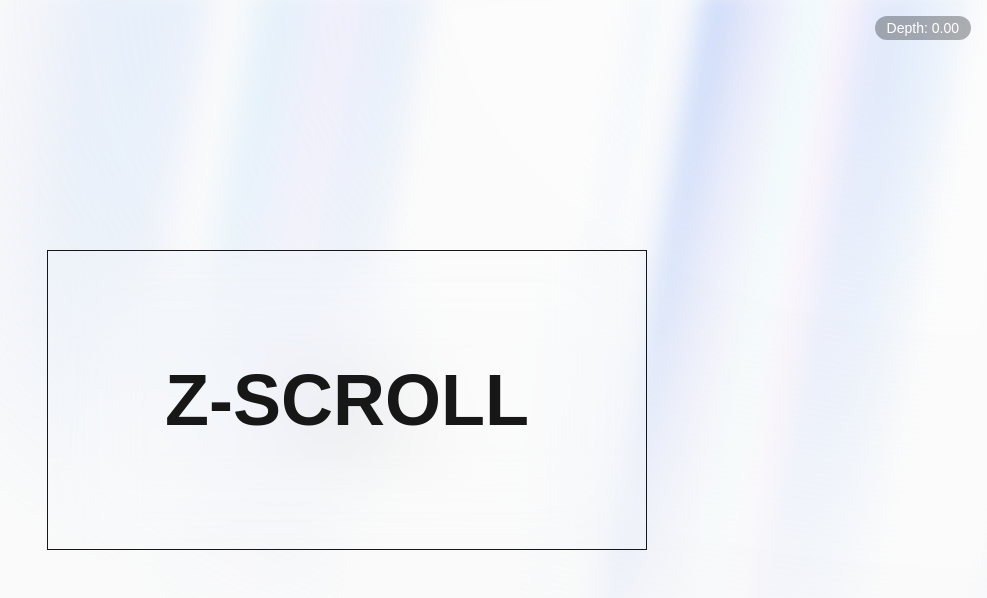
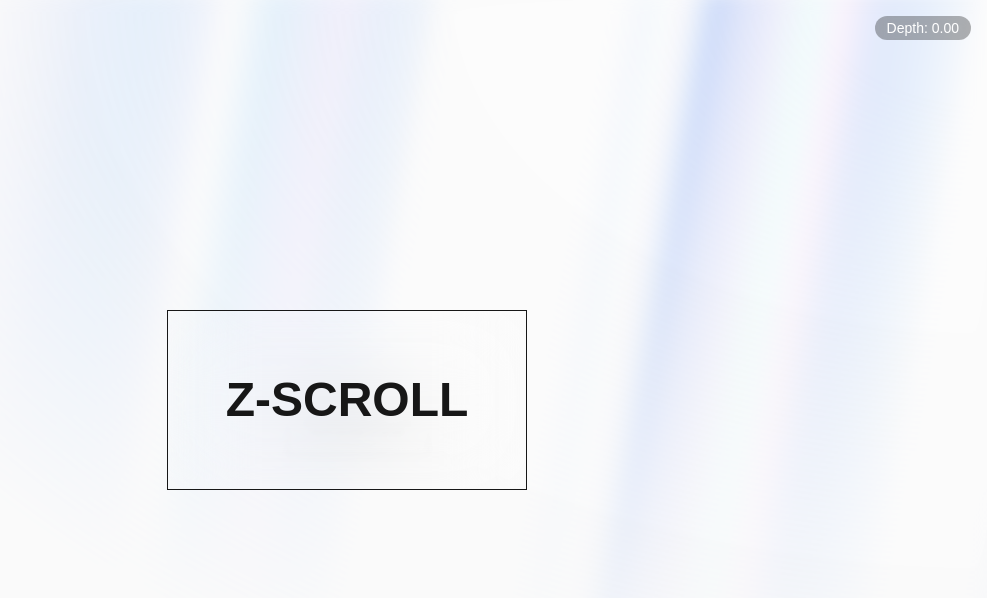
Before and after one commit to Wizhill05/z-scroll, a Next.js app: page / in a window 1280 px wide. Shown: the top 598 px of the page, without its empty margins (293-1280 px from the left). Built offline with nearby package versions, Linux system fonts and the light colour scheme; grey boxes are pictures that could not be loaded.

Commit message:
mobile too works fine now

```diff
--- a/src/app/layout.tsx
+++ b/src/app/layout.tsx
@@ -22,12 +22,11 @@ export default function RootLayout({
   children: React.ReactNode;
 }>) {
   return (
-    <html lang="en" >
+    <html lang="en">
       <body
         className={`${geistSans.variable} ${geistMono.variable} antialiased`}
       >
         {children}
-
       </body>
     </html>
   );
--- a/src/app/page.tsx
+++ b/src/app/page.tsx
@@ -1,27 +1,8 @@
 "use client";
-
 import { AuroraBackground } from "@/components/bg/aurora-background";
 import Image from "next/image";
 import { useEffect, useRef, useState } from "react";
 import gsap from "gsap";
-
-let arr: any[][] = [
-  [TitleComponent, 0, 0, 600, 300, 0],
-  [InfoComponent, 10, 30, 384, 192, 1],
-  [ImageComponent, -10, 27, 400, 300, 2],
-  [QuoteComponent, 15, -20, 300, 150, 3],
-  [StatsComponent, -20, 15, 250, 200, 3],
-  [CardComponent, 25, 10, 320, 180, 4],
-  [TimelineComponent, -15, -25, 400, 250, 5],
-  [FeatureComponent, 20, 20, 280, 160, 6],
-  [GalleryComponent, -25, 5, 450, 300, 7],
-  [TestimonialComponent, 30, -15, 350, 200, 8],
-  [TeamComponent, -30, 30, 400, 250, 9],
-  [ContactComponent, 0, -30, 320, 200, 10],
-  [NewsComponent, -20, -10, 380, 220, 11],
-  [ProjectsComponent, 25, 25, 420, 280, 12],
-  [TechnologyComponent, -15, 15, 340, 190, 13],
-];
 
 function skewedGaussian(
   x: number,
@@ -35,14 +16,34 @@ function skewedGaussian(
 }
 
 export default function Home() {
+  let arr: any[][] = [
+    [TitleComponent, 0, 0, 360, 180, 0],
+    [InfoComponent, 10, 30, 384, 192, 1],
+    [ImageComponent, -10, 27, 400, 300, 2],
+    [QuoteComponent, 15, -20, 300, 150, 3],
+    [StatsComponent, -20, 15, 250, 200, 3],
+    [CardComponent, 25, 10, 320, 180, 4],
+    [TimelineComponent, -15, -25, 400, 250, 5],
+    [FeatureComponent, 20, 20, 280, 160, 6],
+    [GalleryComponent, -25, 5, 450, 300, 7],
+    [TestimonialComponent, 30, -15, 350, 200, 8],
+    [TeamComponent, -30, 30, 400, 250, 9],
+    [ContactComponent, 0, -30, 320, 200, 10],
+    [NewsComponent, -20, -10, 380, 220, 11],
+    [ProjectsComponent, 25, 25, 420, 280, 12],
+    [TechnologyComponent, -15, 15, 340, 190, 13],
+  ];
+
   const [scroll, setScroll] = useState(0);
   const [isMobile, setIsMobile] = useState(false);
+  const [isClient, setIsClient] = useState(false);
   const smoothScroll = useRef(0);
   const containerRef = useRef<HTMLDivElement>(null);
   const touchStartY = useRef(0);
 
+  // Handle client-side mounting
   useEffect(() => {
-    // Move window checks to useEffect
+    setIsClient(true);
     const checkMobile = () => window.innerWidth < 768;
     setIsMobile(checkMobile());
 
@@ -55,11 +56,13 @@ export default function Home() {
   }, []);
 
   useEffect(() => {
+    if (!isClient) return;
+
     const ctx = gsap.context(() => {
       // Set up smooth scrolling animation
       gsap.to(smoothScroll, {
         current: scroll,
-        duration: 1,
+        duration: isMobile ? 0.3 : 1,
         ease: "power2.out",
         onUpdate: () => {
           setScroll(smoothScroll.current);
@@ -85,11 +88,13 @@ export default function Home() {
       touchStartY.current = e.touches[0].clientY;
     };
 
+    let speed = isMobile ? 0.05 : 0.01;
+
     const handleTouchMove = (e: TouchEvent) => {
       e.preventDefault();
       const touchY = e.touches[0].clientY;
       const deltaY = touchStartY.current - touchY;
-      const newScroll = Math.max(0, Math.min(15, scroll + deltaY * 0.01));
+      const newScroll = Math.max(0, Math.min(15, scroll + deltaY * speed));
       smoothScroll.current = scroll;
       gsap.to(smoothScroll, {
         current: newScroll,
@@ -121,14 +126,32 @@ export default function Home() {
         container.removeEventListener("touchmove", handleTouchMove);
       }
     };
-  }, [scroll]);
+  }, [scroll, isClient]);
+
+  // Don't render dynamic content until client-side
+  if (!isClient) {
+    return (
+      <div className="w-dvw h-dvh overflow-hidden relative">
+        <AuroraBackground
+          className="w-dvw h-dvh z-[-2147483647]"
+          children={undefined}
+        />
+        <div className="fixed right-4 top-4 z-50">
+          <span className="text-white text-sm bg-black/30 px-3 py-1 rounded-full backdrop-blur-sm">
+            Loading...
+          </span>
+        </div>
+      </div>
+    );
+  }
 
   return (
     <div ref={containerRef} className="w-dvw h-dvh overflow-hidden relative">
       <AuroraBackground
         className="w-dvw h-dvh z-[-2147483647]"
+        style={{ display: isMobile ? `none` : `block` }}
         children={undefined}
-      ></AuroraBackground>
+      />
       <div className="fixed right-4 top-4 z-50">
         <span className="text-white text-sm bg-black/30 px-3 py-1 rounded-full backdrop-blur-sm">
           Depth: {scroll.toFixed(2)}
@@ -170,11 +193,12 @@ export default function Home() {
 
 function TitleComponent() {
   return (
-    <h1 className="text-7xl font-bold text-center w-full h-full flex items-center justify-center border-1">
+    <h1 className="text-5xl font-bold text-center w-full h-full flex items-center justify-center border-1">
       Z-SCROLL
     </h1>
   );
 }
+
 function InfoComponent() {
   return (
     <h1 className="text-sm text-center w-full h-full flex items-center justify-center border-1 p-8">
@@ -184,6 +208,7 @@ function InfoComponent() {
     </h1>
   );
 }
+
 function ImageComponent() {
   return (
     <Image
@@ -194,6 +219,7 @@ function ImageComponent() {
     />
   );
 }
+
 function QuoteComponent() {
   return (
     <div className="text-xl italic text-center w-full h-full flex items-center justify-center p-6  border-1  ">
```
